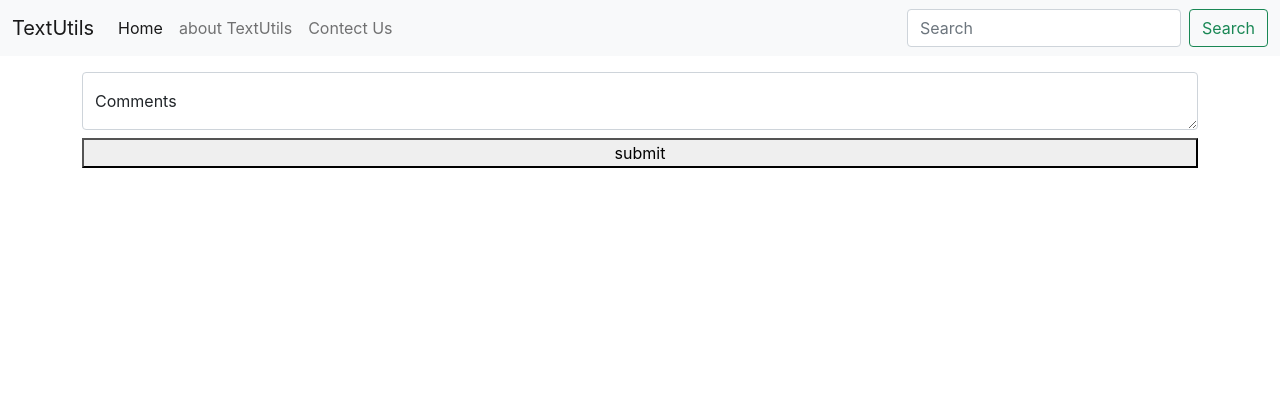
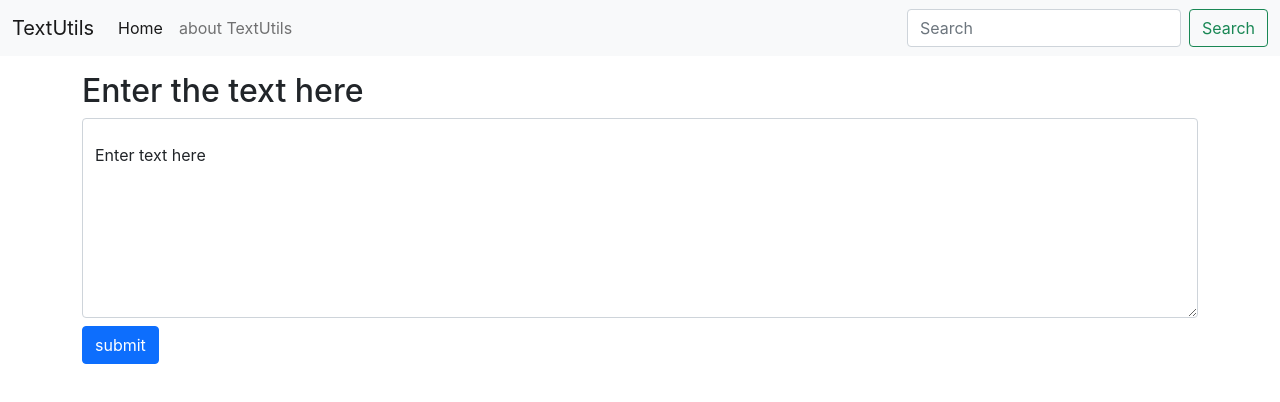
Before and after one commit to sahu-mohit/react-app, a React (Create React App) app in the folder myapp/: page / in a window 1280 px wide. Shown: the top 402 px of the page. Built offline with nearby package versions, Linux system fonts and the light colour scheme.

Commit message:
first commit

```diff
--- a/myapp/src/App.js
+++ b/myapp/src/App.js
@@ -1,14 +1,13 @@
 import './App.css';
-import Form from './component/Form';
+import TextForm from './component/TextForm';
 import Navbar from './component/Navbar';
 
 function App() {
   return (
     <>
-    <Navbar title="TextUtils" about="about TextUtils" contact = "Contect Us"/>
+    <Navbar title="TextUtils" about="about TextUtils"/>
     <div className='container my-3'>
-      <Form/>
-      <button className = 'container my-2' type='submit'>submit</button>
+      <TextForm heading = "Enter the text here"/>
     </div>
 
     </>
--- a/myapp/src/component/Form.js
+++ /dev/null
@@ -1,12 +0,0 @@
-import React from 'react'
-
-export default function Form() {
-  return (
-    <>
-    <div class="form-floating">
-        <textarea class="form-control" placeholder="Leave a comment here" id="floatingTextarea"></textarea>
-        <label for="floatingTextarea">Comments</label>
-    </div>
-    </>
-  )
-}
--- a/myapp/src/component/Navbar.js
+++ b/myapp/src/component/Navbar.js
@@ -18,9 +18,6 @@ export default function Navbar(props) {
             <li className="nav-item">
               <a className="nav-link" href="/">{props.about}</a>
             </li>
-            <li className="nav-item">
-              <a className="nav-link" href="/">{props.contact}</a>
-            </li>
           </ul>
           <form className="d-flex">
             <input className="form-control me-2" type="search" placeholder="Search" aria-label="Search"/>
--- /dev/null
+++ b/myapp/src/component/TextForm.js
@@ -0,0 +1,25 @@
+import React, {useState} from 'react'
+
+// const
+
+
+export default function TextForm(props) {
+
+  const [text,setText] = useState('Enter text here');
+  const handlUpperCase = ()=>{
+    setText(text.toUpperCase());
+  }
+  const handleonChange = (event)=>{
+    setText(event.target.value);
+  }
+
+  return (
+    <>
+    <h2>{props.heading}</h2>
+    <div className="form-floating">
+        <textarea className="form-control" id="floatingTextarea" onChange = {handleonChange} value={text} style={{height: '200px'}}></textarea>
+        <button className = 'btn btn-primary my-2' onClick={handlUpperCase} type='submit'>submit</button>
+    </div>
+    </>
+  )
+}
```
